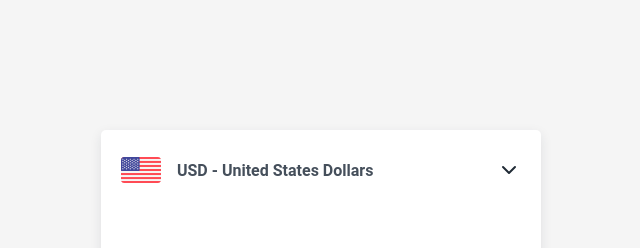
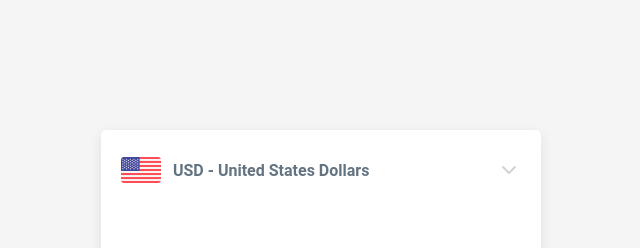
Before and after one commit to chanonroy/currency-exchange-app, a Next.js app: page / in a window 1280 px wide. Shown: the top 248 px of the page, without its empty margins (319-959 px from the left). Built offline with nearby package versions, Linux system fonts and the light colour scheme.

Commit message:
refactor: remove fake item component

```diff
--- a/components/CurrencySelect/index.jsx
+++ b/components/CurrencySelect/index.jsx
@@ -9,8 +9,8 @@ const Container = styled.div`
 `
 
 const Label = styled.div`
-  margin-left: 16px;
-  color: #454f5b;
+  margin-left: 12px;
+  color: #637381;
   font-weight: bold;
   font-size: 0.7;
 `;
@@ -26,7 +26,7 @@ const CurrencySelector = () => {
         <Flag src="/static/us-flag.svg" />
         <Label> USD - United States Dollars </Label>
       </Container>
-      <ChevronDownIcon />
+      <ChevronDownIcon color="lightgrey" />
     </Container>
   )
 }
```
Also changed, not shown: components/Item/index.jsx (deleted, +0 -23 lines), 1 other file (tests, documents, lock files or other folders).
